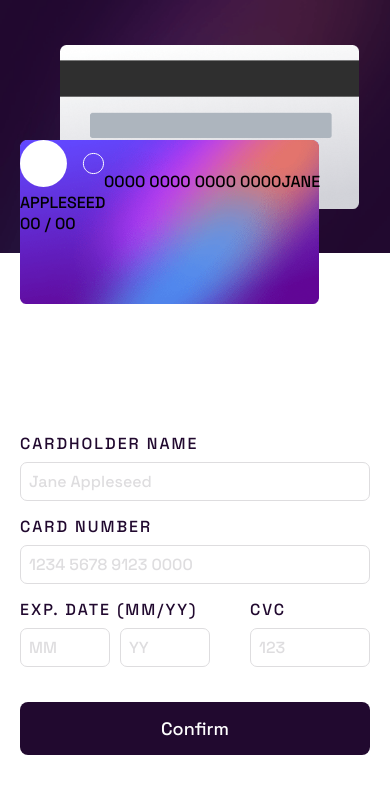
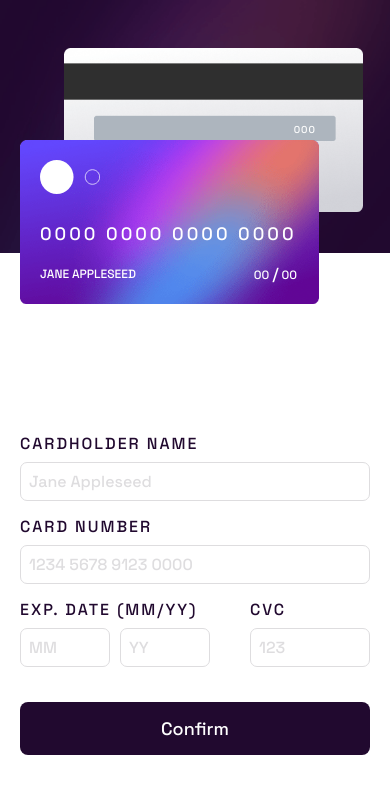
Before and after one commit to veroisla/Interactive-card-details-form-Frontend-Mentor, a React app: page / in a window 390 px wide. Built offline with nearby package versions, Linux system fonts and the light colour scheme.

Commit message:
finish layout card preview mobile version

```diff
--- a/src/components/CardPreview.js
+++ b/src/components/CardPreview.js
@@ -6,15 +6,22 @@ function CardPreview() {
   return (
     <section className="preview">
       <div className="preview__cardsContainer">
+        {/* PREVIEW CARD FRONT */}
         <div className="preview__cardFront">
-          <img src={cardLogo} alt="" />
-          <span>0000 0000 0000 0000</span>
-          <span>JANE APPLESEED</span>
-          <div>
-            <span>00 </span>/<span> 00</span>
+          <img className="preview__cardLogo" src={cardLogo} alt="Card Logo" />
+          <span className="preview__cardNumber">0000 0000 0000 0000</span>
+          <div className="preview__nameAndDate">
+            <span className="preview__name">jane appleseed</span>
+            <div>
+              <span className="preview__date">00 </span>/
+              <span className="preview__date"> 00</span>
+            </div>
           </div>
         </div>
-        <div className="preview__cardBack"></div>
+        {/* PREVIEW CARD BACK */}
+        <div className="preview__cardBack">
+          <span className="preview__cvc">000</span>
+        </div>
       </div>
     </section>
   );
--- a/src/styles/components/CardPreview.scss
+++ b/src/styles/components/CardPreview.scss
@@ -11,6 +11,8 @@
         position: relative;
         height: 120%;
         padding: 20px;
+        color: $--color-white;
+        text-transform: uppercase;
     }
 
     &__cardFront {
@@ -22,6 +24,11 @@
        width: 80vw;
        bottom: 0;
        z-index: 10;
+       display: flex;
+       flex-direction: column;
+       padding: 20px;
+       padding-right: 35px;
+       line-height: 20px;
     }
 
     &__cardBack {
@@ -31,7 +38,44 @@
         background-repeat: no-repeat;
         height: 42vw;
         width: 80vw;
-        margin-top: 25px;
-        margin-left: 40px;
+        top: 3rem;
+        left: 4rem;
+        display: flex;
+        align-items: center;
+        justify-content: flex-end;
+    }
+
+    //INFO CARD FRONT
+
+    &__cardLogo {
+        width: 60px;
+    }
+
+    &__cardNumber {
+        margin-top: 30px;
+        letter-spacing: 3px;
+        font-size: 18px;
+    }
+
+    &__nameAndDate {
+        display: flex;
+        justify-content: space-between;
+        margin-top: 20px;
+    }
+
+    &__name {
+        font-size: 12px;
+    }
+
+    &__date {
+        font-size: 12px;
+    }
+
+    //INFO CARD BACK
+
+    &__cvc {
+        font-size: 10px;
+        margin-right: 60px;
+        letter-spacing: 1px;
     }
 }
```
